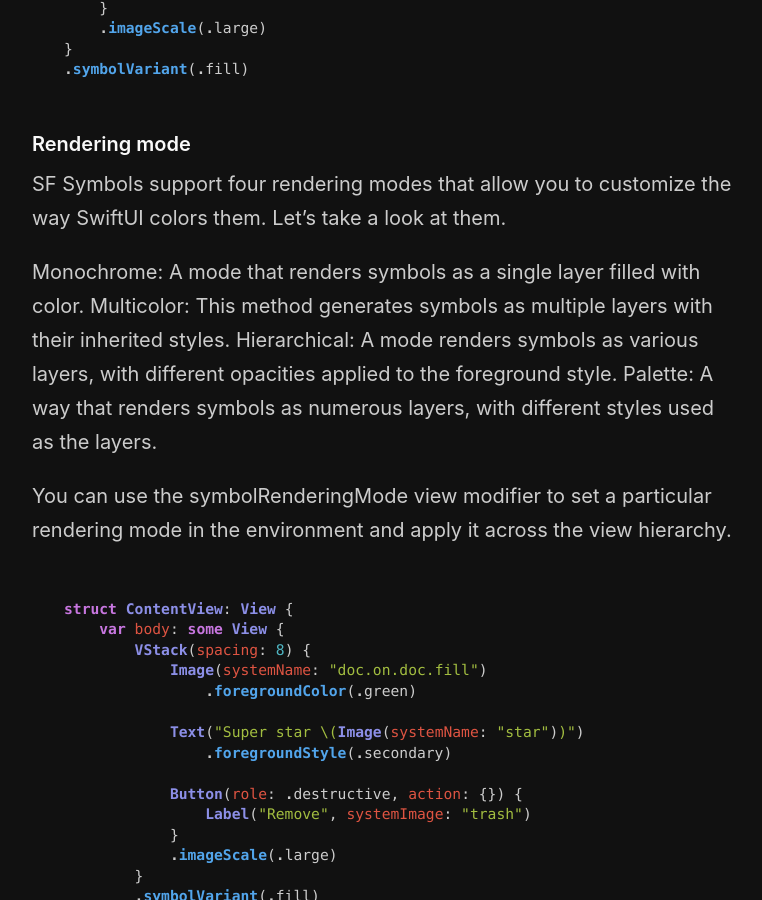
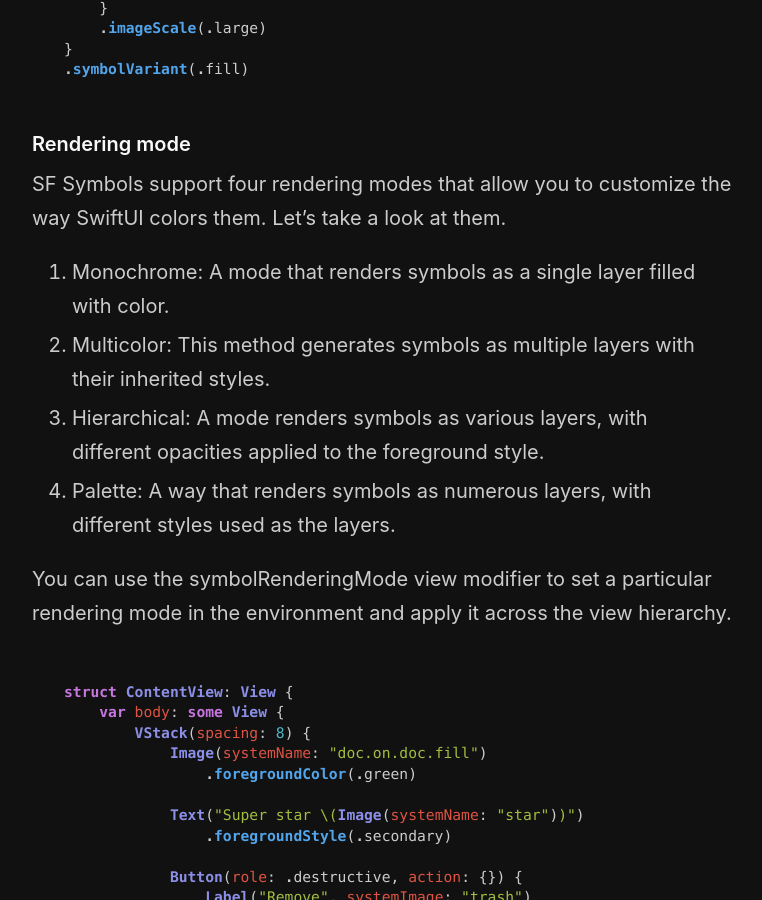
Before and after one commit to mecid/mecid.github.io, a Jekyll site: the page built from _posts/2021-12-22-sf-symbols-in-swiftui.md, in a window 1280 px wide and 900 px high, scrolled down 3230 px. Shown: the whole window, without its empty margins (258-1020 px from the left). Built offline with Jekyll 4.4.1, drawn with Linux system fonts in a browser that asks for light colours; some of the changed lines change nothing that is shown.

Commit message:
rendering modes list improved in sf symbols post

```diff
--- a/_posts/2021-12-22-sf-symbols-in-swiftui.md
+++ b/_posts/2021-12-22-sf-symbols-in-swiftui.md
@@ -100,10 +100,10 @@ VStack(spacing: 8) {
 #### Rendering mode
 SF Symbols support four rendering modes that allow you to customize the way SwiftUI colors them. Let's take a look at them.
 
-Monochrome: A mode that renders symbols as a single layer filled with color.
-Multicolor: This method generates symbols as multiple layers with their inherited styles.
-Hierarchical: A mode renders symbols as various layers, with different opacities applied to the foreground style.
-Palette: A way that renders symbols as numerous layers, with different styles used as the layers.
+1. Monochrome: A mode that renders symbols as a single layer filled with color.
+2. Multicolor: This method generates symbols as multiple layers with their inherited styles.
+3. Hierarchical: A mode renders symbols as various layers, with different opacities applied to the foreground style.
+4. Palette: A way that renders symbols as numerous layers, with different styles used as the layers.
 
 You can use the symbolRenderingMode view modifier to set a particular rendering mode in the environment and apply it across the view hierarchy.
 
```
